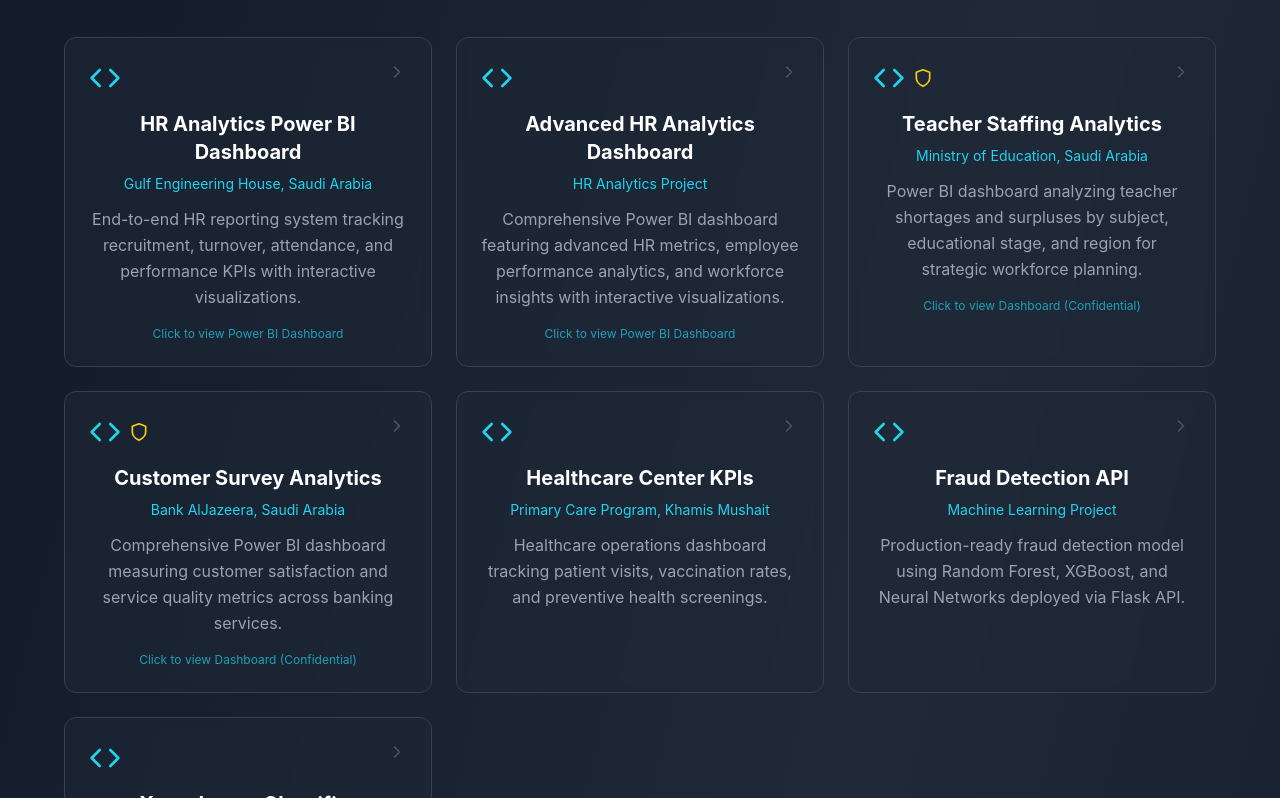
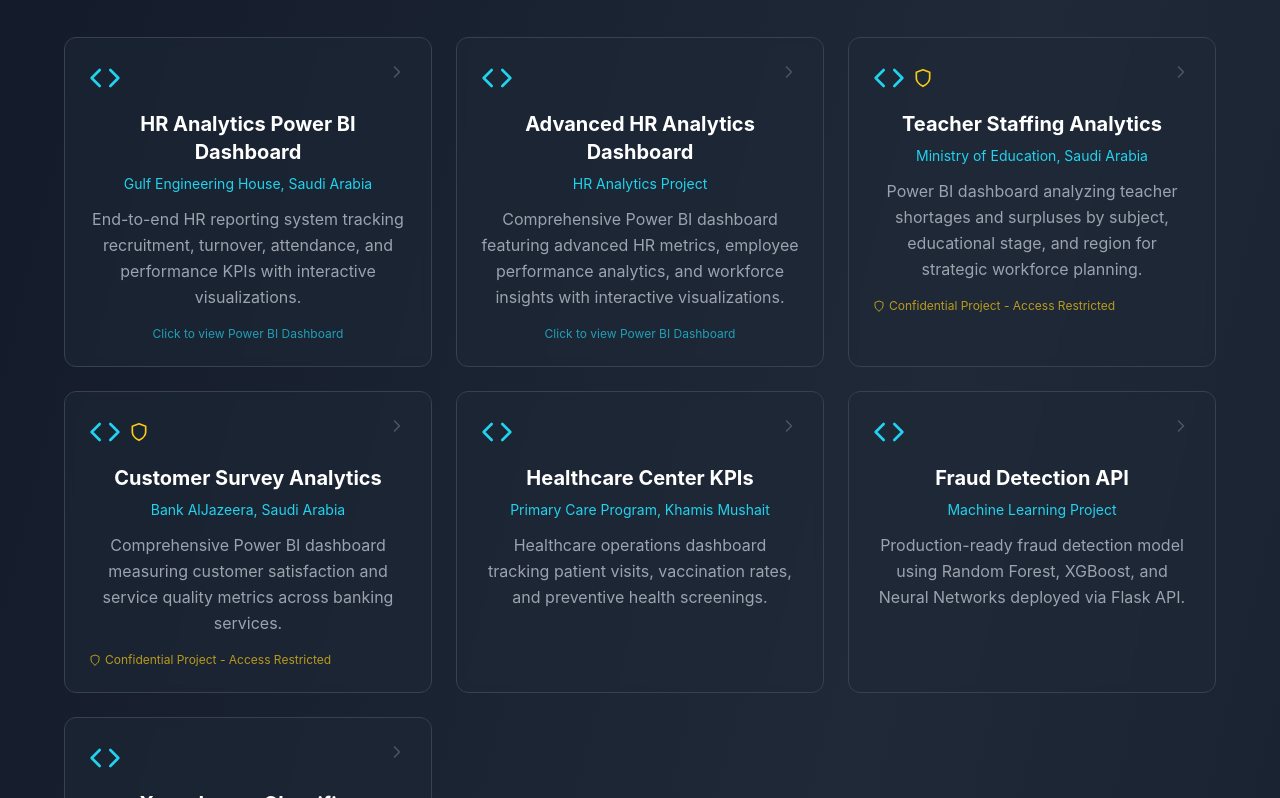
Before and after one commit to ahmedrdwn/Portfolio, a React (Vite) app: page / in a window 1280 px wide. Shown: the part 999-1797 px from the top of the page. Built offline with nearby package versions, Linux system fonts and the light colour scheme.

Commit message:
Remove links from confidential projects - show shield icon but no clickable access

```diff
--- a/src/App.tsx
+++ b/src/App.tsx
@@ -34,14 +34,12 @@
           title: "Teacher Staffing Analytics",
           org: "Ministry of Education, Saudi Arabia",
           description: "Power BI dashboard analyzing teacher shortages and surpluses by subject, educational stage, and region for strategic workforce planning.",
-          link: "https://app.powerbi.com/view?r=eyJrIjoiYjZiNDAxYTAtYWIyZC00NWExLWFkMmItMzJiYzhiMmM2M2FhIiwidCI6IjJiYjZlNWJjLWMxMDktNDdmYi05NDMzLWMxYzZmNGZhMzNmZiIsImMiOjl9",
           confidential: true
         },
         {
           title: "Customer Survey Analytics",
           org: "Bank AlJazeera, Saudi Arabia",
           description: "Comprehensive Power BI dashboard measuring customer satisfaction and service quality metrics across banking services.",
-          link: "https://app.powerbi.com/view?r=eyJrIjoiYjZiNDAxYTAtYWIyZC00NWExLWFkMmItMzJiYzhiMmM2M2FhIiwidCI6IjJiYjZlNWJjLWMxMDktNDdmYi05NDMzLWMxYzZmNGZhMzNmZiIsImMiOjl9",
           confidential: true
         },
         {
@@ -178,14 +176,12 @@
           title: "تحليلات توزيع المعلمين",
           org: "وزارة التعليم، السعودية",
           description: "لوحة معلومات Power BI لتحليل نقص وفائض المعلمين حسب المادة والمرحلة التعليمية والمنطقة للتخطيط الاستراتيجي للقوى العاملة.",
-          link: "https://app.powerbi.com/view?r=eyJrIjoiYjZiNDAxYTAtYWIyZC00NWExLWFkMmItMzJiYzhiMmM2M2FhIiwidCI6IjJiYjZlNWJjLWMxMDktNDdmYi05NDMzLWMxYzZmNGZhMzNmZiIsImMiOjl9",
           confidential: true
         },
         {
           title: "تحليلات استبيانات العملاء",
           org: "بنك الجزيرة، السعودية",
           description: "لوحة معلومات شاملة لقياس رضا العملاء ومقاييس جودة الخدمة عبر الخدمات المصرفية.",
-          link: "https://app.powerbi.com/view?r=eyJrIjoiYjZiNDAxYTAtYWIyZC00NWExLWFkMmItMzJiYzhiMmM2M2FhIiwidCI6IjJiYjZlNWJjLWMxMDktNDdmYi05NDMzLWMxYzZmNGZhMzNmZiIsImMiOjl9",
           confidential: true
         },
         {
@@ -398,7 +394,13 @@
                 <p className="text-gray-400 leading-relaxed">{project.description}</p>
                 {project.link && (
                   <div className="mt-4 text-xs text-cyan-400 opacity-70">
-                    {project.confidential ? "Click to view Dashboard (Confidential)" : "Click to view Power BI Dashboard"}
+                    Click to view Power BI Dashboard
+                  </div>
+                )}
+                {project.confidential && !project.link && (
+                  <div className="mt-4 text-xs text-yellow-400 opacity-70 flex items-center gap-1">
+                    <Shield size={12} />
+                    Confidential Project - Access Restricted
                   </div>
                 )}
               </motion.div>
```
